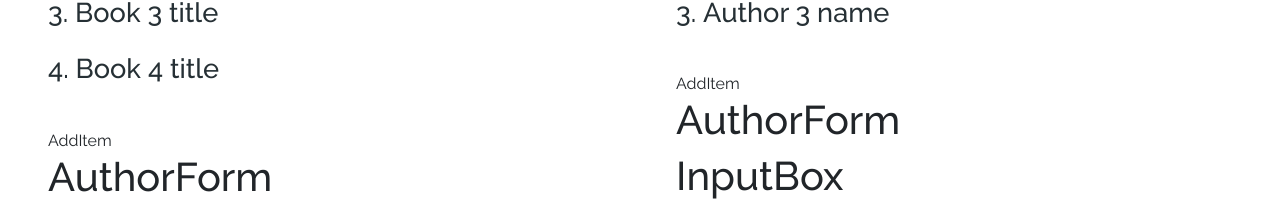
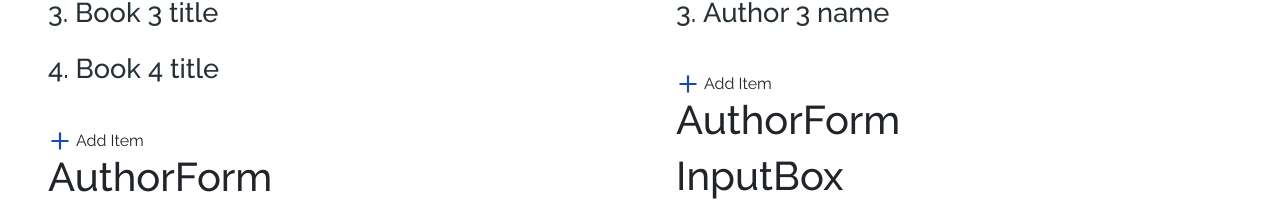
Before and after one commit to EvilGeniuse5/Library, a React (Create React App) app: page / in a window 1280 px wide. Shown: the part 938-1142 px from the top of the page. Built offline with nearby package versions, Linux system fonts and the light colour scheme.

Commit message:
:sparkles:feat: create additem component

```diff
--- a/src/assets/scss/app.scss
+++ b/src/assets/scss/app.scss
@@ -3,6 +3,7 @@
 @import "sections/hero";
 @import "sections/navbar";
 @import "elements/listitem";
+@import "elements/additem";
 @import "components/list";
 
 
--- /dev/null
+++ b/src/assets/scss/elements/_additem.scss
@@ -0,0 +1,12 @@
+.add-item{
+    display: flex;
+    width : 125px;
+    align-items:center;
+    font-size: 1rem;
+    cursor: pointer;
+    &__plus{
+        margin-right: 0.25rem;
+        color:$plus-icon;
+        transform:scale(1.1);
+    }
+}
--- a/src/assets/scss/elements/_listitem.scss
+++ b/src/assets/scss/elements/_listitem.scss
@@ -33,4 +33,6 @@
             opacity: 1;
         }
     }
+
+
 }
--- a/src/elements/AddItem.tsx
+++ b/src/elements/AddItem.tsx
@@ -1,2 +1,8 @@
-const AddItem: React.FC = () => <div>AddItem</div>;
+import {Plus} from "react-feather";
+const AddItem: React.FC = () =>{
+    return(
+    <div className="add-item">
+    <Plus className="add-item__plus"/>Add Item</div>
+    )
+};
 export default AddItem;
```
